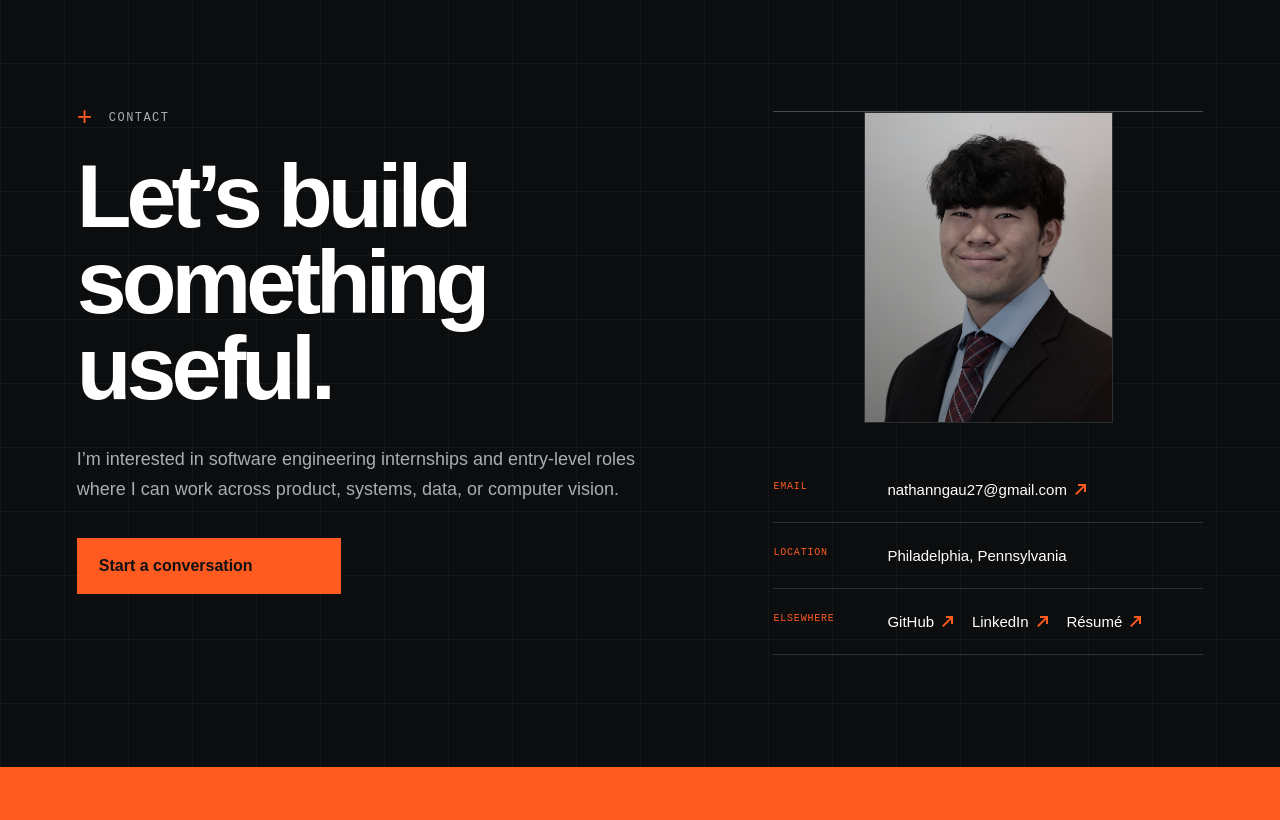
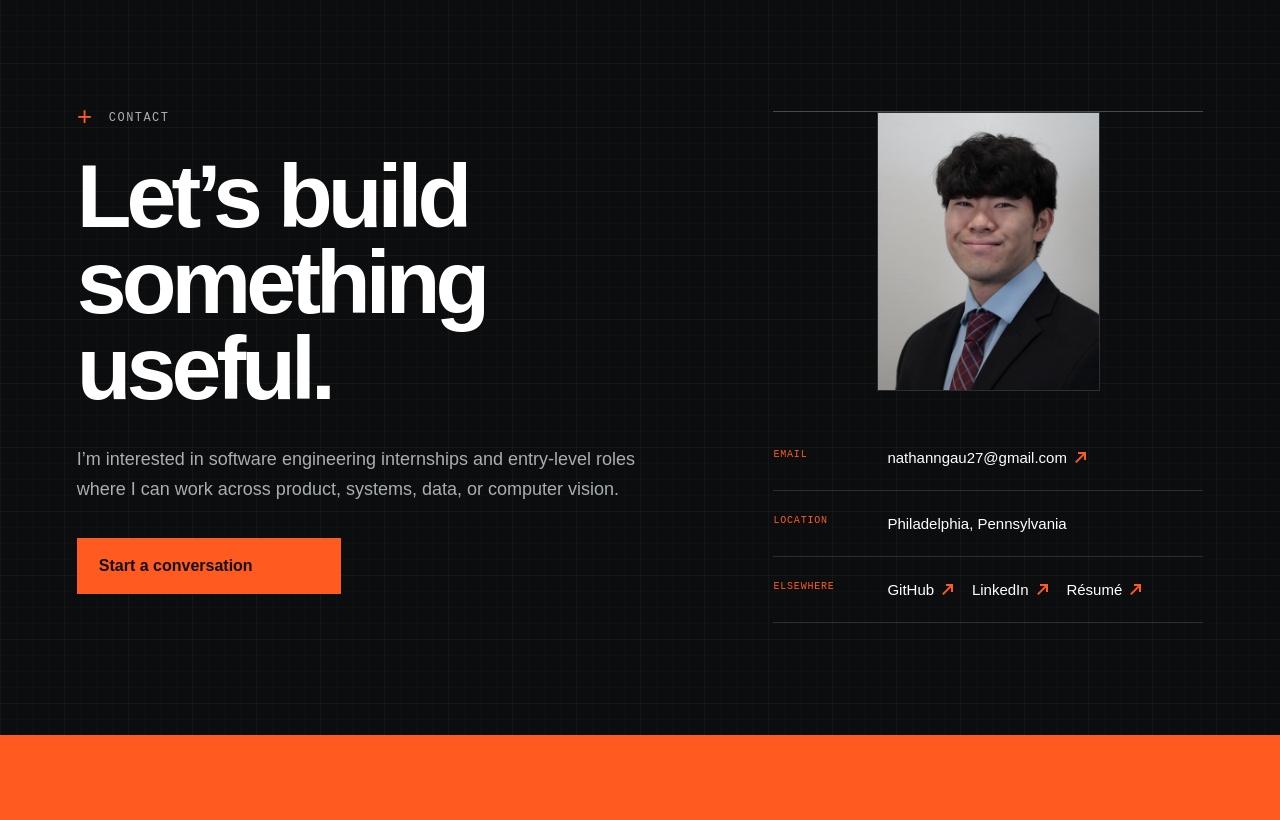
Before and after one commit to NathanN-275/NathanN-275.Portfolio, a website: page index.html in a window 1280 px wide. Shown: the part 5243-6063 px from the top of the page. Drawn offline with Linux system fonts and the light colour scheme.

Commit message:
fix: force refreshed contact headshot styling
- What changed: Added a versioned stylesheet URL, reduced the contact headshot size, removed orange tint from the card background, and lightened the grayscale/dark image filter.

- Why: The live page was still showing the old cached orange-corner contact-card styling, so the stylesheet needed a cache-busting URL and a stronger visible update.

- Files/systems affected: Updated index.html stylesheet loading and contact-card rules in styles.css.

- Testing: Ran npm run build and git diff --check; verified dist/index.html references the versioned stylesheet and dist/styles.css has no contact-card corner marker rule.

```diff
--- a/index.html
+++ b/index.html
@@ -11,7 +11,7 @@
     <link rel="shortcut icon" href="favicon.svg">
     <link rel="icon" href="favicon.svg">
     <link rel="preload" as="image" href="images/nathan-cv-hero.png">
-    <link rel="stylesheet" href="styles.css">
+    <link rel="stylesheet" href="styles.css?v=20260712-contact-card">
     <script defer src="script.js"></script>
   </head>
   <body>
--- a/styles.css
+++ b/styles.css
@@ -824,14 +824,14 @@ footer h2 {
 
 .contact-card {
   position: relative;
-  width: min(260px, 58%);
-  max-width: 260px;
+  width: min(240px, 52%);
+  max-width: 240px;
   aspect-ratio: 4 / 5;
   margin: 0 auto 34px;
   border: 1px solid var(--line);
   background:
-    linear-gradient(rgba(255, 90, 31, 0.1) 1px, transparent 1px),
-    linear-gradient(90deg, rgba(255, 90, 31, 0.08) 1px, transparent 1px),
+    linear-gradient(rgba(68, 75, 79, 0.32) 1px, transparent 1px),
+    linear-gradient(90deg, rgba(68, 75, 79, 0.24) 1px, transparent 1px),
     #080a0b;
   background-size: 38px 38px;
   overflow: hidden;
@@ -852,8 +852,8 @@ footer h2 {
 .contact-card::before {
   inset: 0;
   background:
-    linear-gradient(180deg, rgba(8, 10, 11, 0.02), rgba(8, 10, 11, 0.3)),
-    linear-gradient(90deg, rgba(8, 10, 11, 0.12), transparent 46%, rgba(255, 90, 31, 0.06));
+    linear-gradient(180deg, rgba(8, 10, 11, 0), rgba(8, 10, 11, 0.18)),
+    linear-gradient(90deg, rgba(8, 10, 11, 0.08), transparent 50%, rgba(8, 10, 11, 0.1));
 }
 
 .contact-card img {
@@ -861,7 +861,7 @@ footer h2 {
   height: 100%;
   object-fit: cover;
   object-position: 50% 26%;
-  filter: grayscale(0.32) contrast(1.06) brightness(0.88);
+  filter: grayscale(0.12) contrast(1.03) brightness(0.96);
 }
 
 .capability-list {
```
